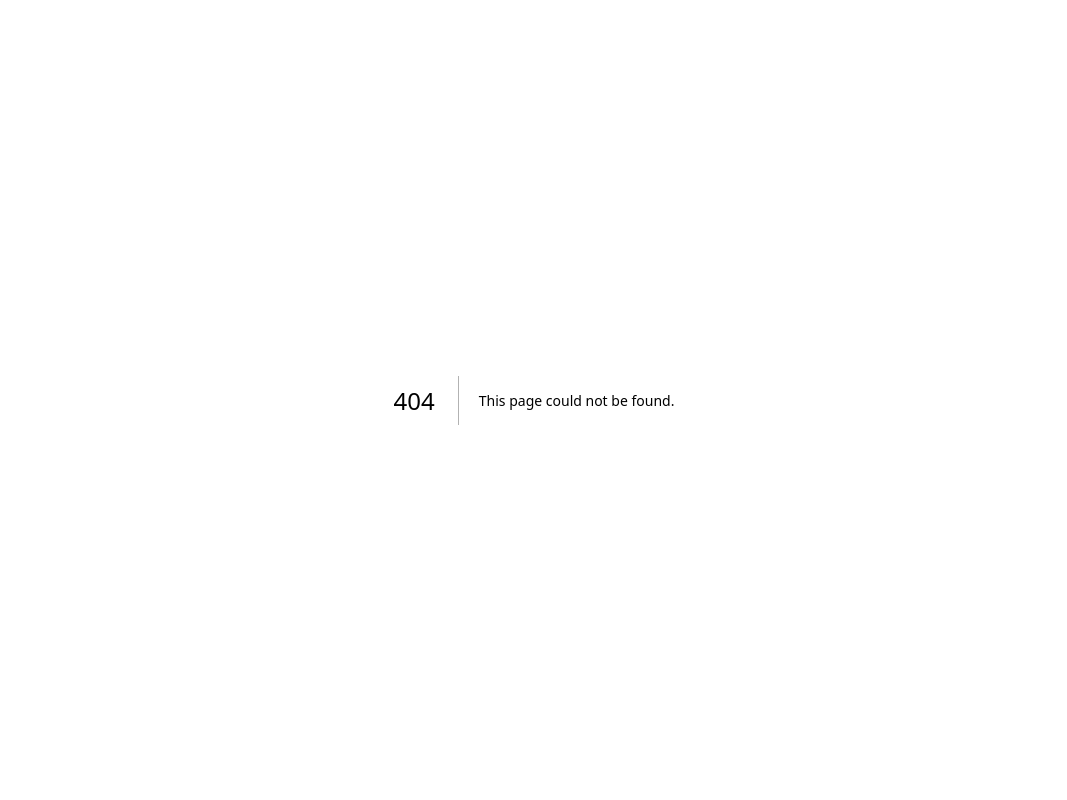
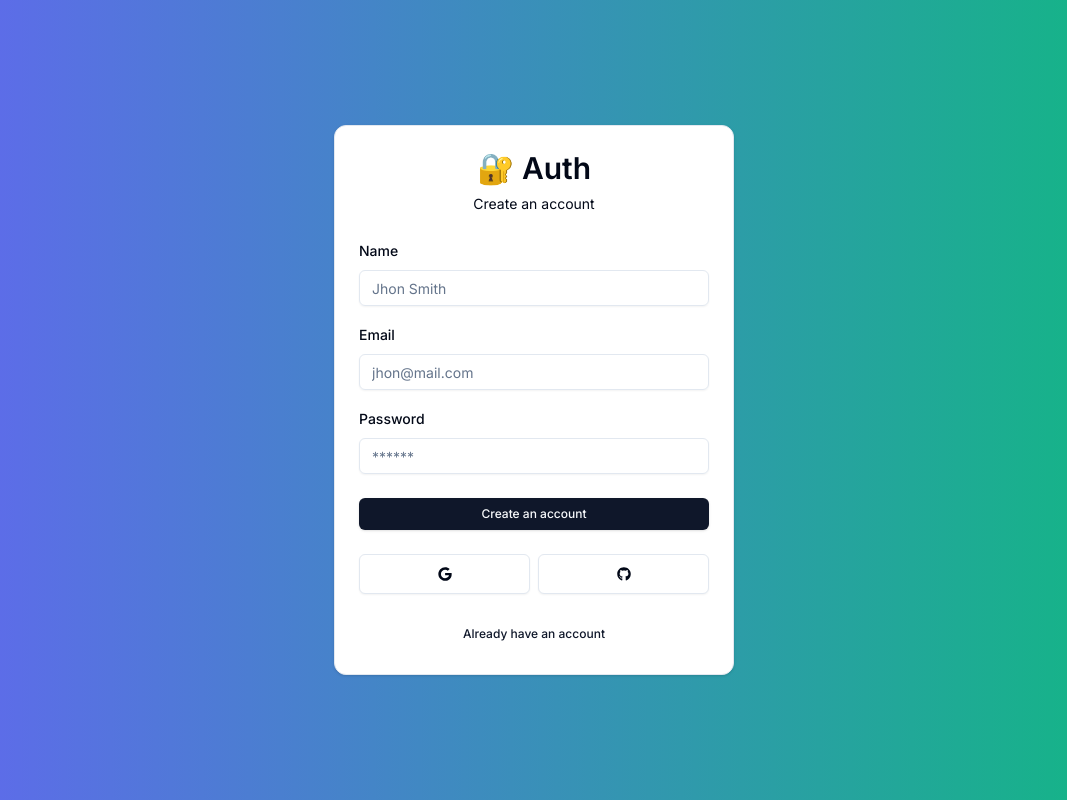
Before and after one commit to AKSHAY13PATEL/Next-Authentication, a Next.js app: page /auth/register in a window 1280 px wide. Before the commit this address had no page. Shown: the whole page, without its empty margins (106-1173 px from the left). Built offline with nearby package versions, Linux system fonts and the light colour scheme.

Commit message:
Registration form implemented.

```diff
--- /dev/null
+++ b/actions/register.ts
@@ -0,0 +1,14 @@
+"use server";
+
+import { RegisterSchema } from "@/schemas";
+import { z } from "zod";
+
+export const register = async (formData: z.infer<typeof RegisterSchema>) => {
+  const validation = RegisterSchema.safeParse(formData);
+
+  if (!validation.success) {
+    return { error: "Invalid fields!" };
+  }
+
+  return { success: "Registration successfull !" };
+};
--- /dev/null
+++ b/app/auth/register/page.tsx
@@ -0,0 +1,7 @@
+import RegisterForm from "@/components/auth/register-form";
+
+const RegisterPage = () => {
+  return <RegisterForm />;
+};
+
+export default RegisterPage;
--- /dev/null
+++ b/components/auth/register-form.tsx
@@ -0,0 +1,123 @@
+"use client";
+
+import React, { useState } from "react";
+import CardWrapper from "@/components/auth/card-wrapper";
+import { SubmitHandler, useForm } from "react-hook-form";
+import { zodResolver } from "@hookform/resolvers/zod";
+import { LoginSchema, RegisterSchema } from "@/schemas";
+import { z } from "zod";
+import {
+  Form,
+  FormField,
+  FormItem,
+  FormMessage,
+  FormLabel,
+  FormControl,
+} from "@/components/ui/form";
+import { Input } from "@/components/ui/input";
+import { Button } from "@/components/ui/button";
+import { useRouter } from "next/navigation";
+import FormError from "@/components/form-error";
+import FormSuccess from "@/components/form-success";
+import { login } from "@/actions/login";
+import { register } from "@/actions/register";
+
+type RegisterType = z.infer<typeof RegisterSchema>;
+
+const RegisterForm = () => {
+  const router = useRouter();
+  const form = useForm<RegisterType>({
+    resolver: zodResolver(RegisterSchema),
+    defaultValues: {
+      email: "",
+      password: "",
+      name: "",
+    },
+  });
+  const [error, setError] = useState<string | undefined>("");
+  const [success, setSuccess] = useState<string | undefined>("");
+
+  const onSubmit: SubmitHandler<RegisterType> = (data) => {
+    setError("");
+    setSuccess("");
+
+    register(data).then((data) => {
+      setError(data.error);
+      setSuccess(data.success);
+    });
+
+    // router.push("/dashboard");
+  };
+
+  return (
+    <CardWrapper
+      headerLabel="Create an account"
+      backButtonLabel="Already have an account"
+      backButtonHref="/auth/login"
+      showSocial
+    >
+      <Form {...form}>
+        <form onSubmit={form.handleSubmit(onSubmit)} className="space-y-6">
+          <div className="space-y-4">
+            <FormField
+              control={form.control}
+              name="name"
+              render={({ field }) => {
+                return (
+                  <FormItem>
+                    <FormLabel>Name</FormLabel>
+                    <FormControl>
+                      <Input placeholder="Jhon Smith" {...field} />
+                    </FormControl>
+                    <FormMessage />
+                  </FormItem>
+                );
+              }}
+            ></FormField>
+            <FormField
+              control={form.control}
+              name="email"
+              render={({ field }) => {
+                return (
+                  <FormItem>
+                    <FormLabel>Email</FormLabel>
+                    <FormControl>
+                      <Input
+                        type="email"
+                        placeholder="jhon@mail.com"
+                        {...field}
+                      />
+                    </FormControl>
+                    <FormMessage />
+                  </FormItem>
+                );
+              }}
+            ></FormField>
+            <FormField
+              control={form.control}
+              name="password"
+              render={({ field }) => {
+                return (
+                  <FormItem>
+                    <FormLabel>Password</FormLabel>
+                    <FormControl>
+                      <Input placeholder="******" {...field} />
+                    </FormControl>
+                    <FormMessage />
+                  </FormItem>
+                );
+              }}
+            ></FormField>
+          </div>
+          <FormError message={error} />
+          <FormSuccess message={success} />
+          <Button size={"sm"} className="w-full" type="submit">
+            Create an account
+          </Button>
+        </form>
+      </Form>
+    </CardWrapper>
+  );
+};
+
+export default RegisterForm;
--- a/schemas/index.ts
+++ b/schemas/index.ts
@@ -4,3 +4,13 @@ export const LoginSchema = z.object({
   email: z.string().email(),
   password: z.string().min(1, { message: "Password is required!" }),
 });
+
+export const RegisterSchema = z.object({
+  email: z.string().email({ message: "Email is required!" }),
+  password: z
+    .string()
+    .min(6, { message: "Password should be at least 6 character long" }),
+  name: z
+    .string()
+    .min(3, { message: "Username should be at least 3 character long!" }),
+});
```
